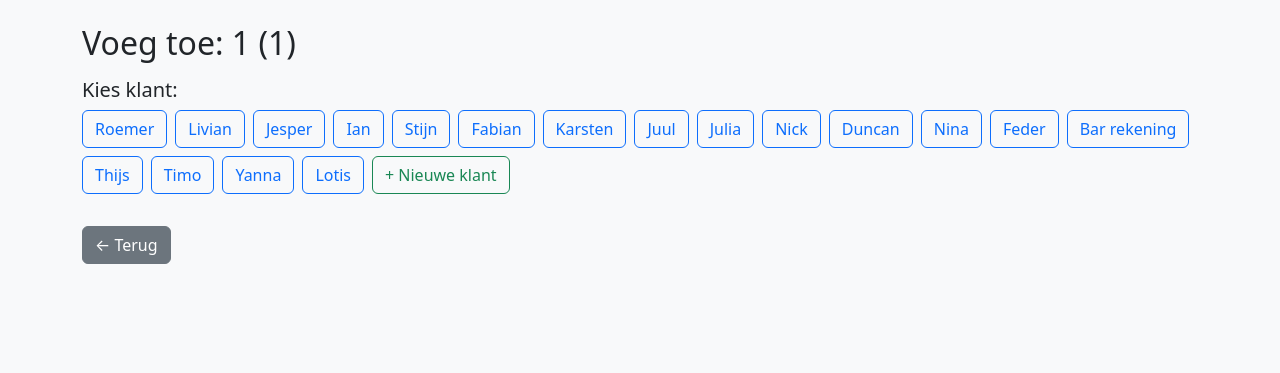
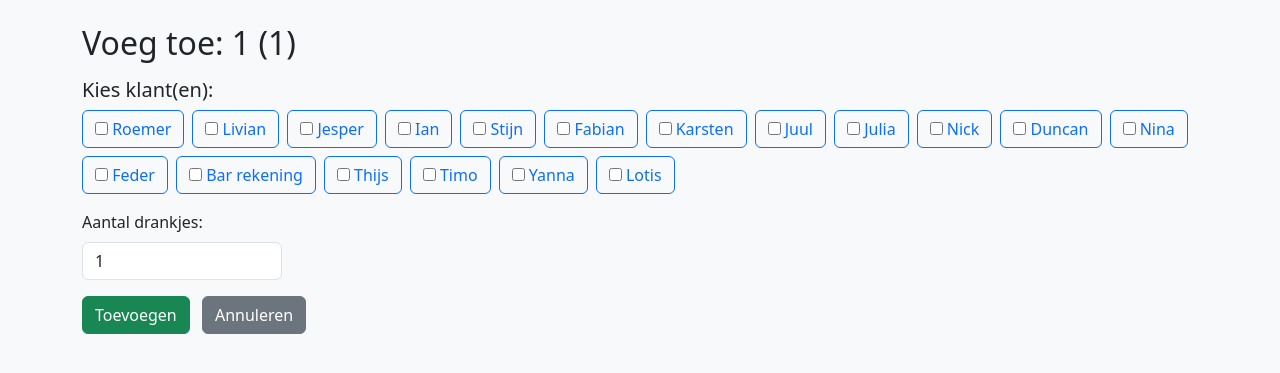
Before and after one commit to Stina0081/Taptracker, a Flask app: page /select_customer/1/1/1 in a window 1280 px wide. Shown: the part 60-433 px from the top of the page. Run offline with Flask 3, Linux system fonts and the light colour scheme.

Commit message:
Changes notes 0.13
Update 0.13

1. Makkelijk meerderen personen kunnen selecteren voor een specifiek drankje
2. tenderboard aanpassingen

Volgende update (update 0.14)

- Een makkelijker overzicht om drankjes te verwijderen en aan te maken

```diff
--- a/bartab/app.py
+++ b/bartab/app.py
@@ -6,7 +6,7 @@ from reportlab.pdfgen import canvas
 app = Flask(__name__)
 app.secret_key = "supersecretkey"
 
-DATA_FILE = "data.json"
+DATA_FILE = os.path.join(os.path.dirname(__file__), "data.json")
 
 def load_data():
     if not os.path.exists(DATA_FILE):
@@ -66,11 +66,12 @@ def select_customer(category, drink_name, price):
 def add_to_tab():
     data = load_data()
 
-    existing_name = request.form.get("existing_name", "")
+    # Meerdere klanten mogelijk
+    selected_customers = request.form.getlist("selected_customers")
     new_name = request.form.get("new_name", "").strip()
-    name = existing_name if existing_name else new_name
+    name_list = selected_customers if selected_customers else ([new_name] if new_name else [])
 
-    if not name:
+    if not name_list:
         flash("Geen klantnaam opgegeven!", "danger")
         return redirect(url_for("categories"))
 
@@ -85,14 +86,14 @@ def add_to_tab():
     except ValueError:
         amount = 1
 
-    if name not in data["tabs"]:
-        data["tabs"][name] = []
-
-    for _ in range(amount):
-        data["tabs"][name].append({"name": item_name, "price": item_price})
+    for name in name_list:
+        if name not in data["tabs"]:
+            data["tabs"][name] = []
+        for _ in range(amount):
+            data["tabs"][name].append({"name": item_name, "price": item_price})
 
     save_data(data)
-    flash(f"{amount}x {item_name} toegevoegd aan {name}", "success")
+    flash(f"{amount}x {item_name} toegevoegd aan {', '.join(name_list)}", "success")
     return redirect(url_for("categories"))
 
 @app.route("/tab/<name>")
@@ -123,9 +124,14 @@ def close_tab(name):
 @app.route("/leaderboard")
 def leaderboard():
     data = load_data()
-    counts = {name: len(tab) for name, tab in data.get("tabs", {}).items()}
-    sorted_counts = sorted(counts.items(), key=lambda x: x[1], reverse=True)
-    return render_template("leaderboard.html", leaderboard=sorted_counts)
+    leaderboard_data = []
+    for name, tab in data.get("tabs", {}).items():
+        count = len(tab)
+        total = sum(item.get("price", 0) for item in tab)
+        leaderboard_data.append((name, count, total))
+    # Sorteren op aantal drankjes, dan op bedrag
+    leaderboard_data.sort(key=lambda x: (-x[1], -x[2]))
+    return render_template("leaderboard.html", leaderboard=leaderboard_data)
 
 @app.route("/settings")
 def settings():
@@ -245,5 +251,12 @@ def download_overzicht():
     return send_file(buffer, as_attachment=True, download_name="overzicht_drankjes.pdf", mimetype="application/pdf")
 
 
+@app.route("/choose_drink/<name>/<category>")
+def choose_drink_for_customer(name, category):
+    data = load_data()
+    drinks = data["menu"].get(category, [])
+    return render_template("choose_drink.html", name=name, category=category, drinks=drinks)
+
+
 if __name__ == "__main__":
     app.run(host="0.0.0.0", port=5000, debug=True)
--- a/bartab/static/style.css
+++ b/bartab/static/style.css
@@ -10,3 +10,9 @@ body {
     font-size: 1.1em;
     color: #333;
 }
+
+.selected-customer {
+    background-color: #0d6efd !important;
+    color: #fff !important;
+    border-color: #0d6efd !important;
+}
--- a/bartab/templates/leaderboard.html
+++ b/bartab/templates/leaderboard.html
@@ -4,15 +4,19 @@
 <table class="table table-striped">
     <thead>
         <tr>
+            <th>#</th>
             <th>Naam</th>
             <th>Aantal drankjes</th>
+            <th>Bedrag (€)</th>
         </tr>
     </thead>
     <tbody>
-        {% for name, count in leaderboard %}
+        {% for name, count, total in leaderboard %}
         <tr>
+            <td>{{ loop.index }}{{ "e" if loop.index == 1 else ("e" if loop.index == 2 else ("e" if loop.index == 3 else "")) }}</td>
             <td>{{ name }}</td>
             <td>{{ count }}</td>
+            <td>€{{ "%.2f"|format(total) }}</td>
         </tr>
         {% endfor %}
     </tbody>
--- a/bartab/templates/select_customer.html
+++ b/bartab/templates/select_customer.html
@@ -2,104 +2,39 @@
 {% block content %}
 <h2 class="mb-3">Voeg toe: {{ drink_name }} ({{ category }})</h2>
 
-<div class="mb-3">
-  <h5>Kies klant:</h5>
-  <div id="customerButtons" class="d-flex flex-wrap gap-2 mb-3">
-    {% for cname in customers %}
-    <div class="customer-block position-relative">
-      <button type="button" class="btn btn-outline-primary customer-btn" data-name="{{ cname }}">{{ cname }}</button>
-      <!-- Inline formulier, standaard verborgen -->
-      <form method="post" action="{{ url_for('add_to_tab') }}" class="inline-add-form" style="display:none; margin-top:5px;">
-        <input type="hidden" name="item_name" value="{{ drink_name }}">
-        <input type="hidden" name="item_price" value="{{ price }}">
-        <input type="hidden" name="existing_name" value="{{ cname }}">
-        <input type="hidden" name="new_name" value="">
-        <input type="number" name="amount" value="1" min="1" max="99" class="form-control form-control-sm d-inline-block" style="width: 60px;" required>
-        <button type="submit" class="btn btn-sm btn-success ms-1">Toevoegen</button>
-        <button type="button" class="btn btn-sm btn-secondary ms-1 cancel-btn">✕</button>
-      </form>
-    </div>
-    {% endfor %}
-    <div>
-      <button type="button" class="btn btn-outline-success" id="newCustomerBtn">+ Nieuwe klant</button>
+<form method="post" action="{{ url_for('add_to_tab') }}">
+  <input type="hidden" name="item_name" value="{{ drink_name }}">
+  <input type="hidden" name="item_price" value="{{ price }}">
+  <div class="mb-3">
+    <h5>Kies klant(en):</h5>
+    <div class="d-flex flex-wrap gap-2 mb-3">
+      {% for cname in customers %}
+      <label class="btn btn-outline-primary">
+        <input type="checkbox" name="selected_customers" value="{{ cname }}" autocomplete="off" class="customer-checkbox"> {{ cname }}
+      </label>
+      {% endfor %}
     </div>
   </div>
-</div>
-
-<!-- Formulier voor nieuwe klant -->
-<form method="post" action="{{ url_for('add_to_tab') }}" id="newCustomerForm" style="display:none; max-width: 300px;">
-    <input type="hidden" name="item_name" value="{{ drink_name }}">
-    <input type="hidden" name="item_price" value="{{ price }}">
-    <div class="mb-2">
-      <input type="text" name="new_name" id="newCustomerName" placeholder="Naam nieuwe klant" class="form-control" required autocomplete="off">
-    </div>
-    <div class="mb-2">
-      <label for="newCustomerAmount" class="form-label">Aantal drankjes:</label>
-      <input type="number" name="amount" id="newCustomerAmount" class="form-control" value="1" min="1" max="99" required>
-    </div>
-    <button type="submit" class="btn btn-success w-100">Toevoegen</button>
-    <button type="button" class="btn btn-secondary w-100 mt-2" id="cancelNewCustomer">Annuleren</button>
+  <div class="mb-3" style="max-width: 200px;">
+    <label for="amount" class="form-label">Aantal drankjes:</label>
+    <input type="number" name="amount" id="amount" class="form-control" value="1" min="1" max="99" required>
+  </div>
+  <button type="submit" class="btn btn-success">Toevoegen</button>
+  <a href="{{ url_for('drinks', cat=category) }}" class="btn btn-secondary ms-2">Annuleren</a>
 </form>
 
 <script>
 document.addEventListener('DOMContentLoaded', () => {
-  const customerBlocks = document.querySelectorAll('.customer-block');
-  const newCustomerBtn = document.getElementById('newCustomerBtn');
-  const newCustomerForm = document.getElementById('newCustomerForm');
-  const cancelNewCustomer = document.getElementById('cancelNewCustomer');
-
-  // Functie om alle inline formulieren te verbergen
-  function hideAllInlineForms() {
-    customerBlocks.forEach(block => {
-      const form = block.querySelector('.inline-add-form');
-      form.style.display = 'none';
+  // Highlight geselecteerde klanten
+  document.querySelectorAll('.customer-checkbox').forEach(cb => {
+    cb.addEventListener('change', function() {
+      if (this.checked) {
+        this.parentElement.classList.add('selected-customer');
+      } else {
+        this.parentElement.classList.remove('selected-customer');
+      }
     });
-  }
-
-  // Klik op klantknop toont inline formulier, andere verbergen
-  customerBlocks.forEach(block => {
-    const btn = block.querySelector('.customer-btn');
-    const form = block.querySelector('.inline-add-form');
-    const cancelBtn = form.querySelector('.cancel-btn');
-
-    btn.addEventListener('click', () => {
-      // Als formulier al zichtbaar is: verberg het
-      if (form.style.display === 'block') {
-        form.style.display = 'none';
-      } else {
-        hideAllInlineForms();
-        form.style.display = 'block';
-        // Focus op input
-        form.querySelector('input[type=number]').focus();
-      }
-      // Verberg nieuwe klant formulier
-      newCustomerForm.style.display = 'none';
-      newCustomerBtn.style.display = 'inline-block';
-    });
-
-    cancelBtn.addEventListener('click', () => {
-      form.style.display = 'none';
-    });
-  });
-
-  // Nieuwe klant knop toont het formulier
-  newCustomerBtn.addEventListener('click', () => {
-    hideAllInlineForms();
-    newCustomerForm.style.display = 'block';
-    newCustomerBtn.style.display = 'none';
-    document.getElementById('newCustomerName').focus();
-  });
-
-  // Cancel knop nieuwe klant formulier
-  cancelNewCustomer.addEventListener('click', () => {
-    newCustomerForm.style.display = 'none';
-    newCustomerBtn.style.display = 'inline-block';
-    document.getElementById('newCustomerName').value = '';
-    document.getElementById('newCustomerAmount').value = 1;
   });
 });
 </script>
-
-<a href="{{ url_for('drinks', cat=category) }}" class="btn btn-secondary mt-3">← Terug</a>
-
 {% endblock %}
```
